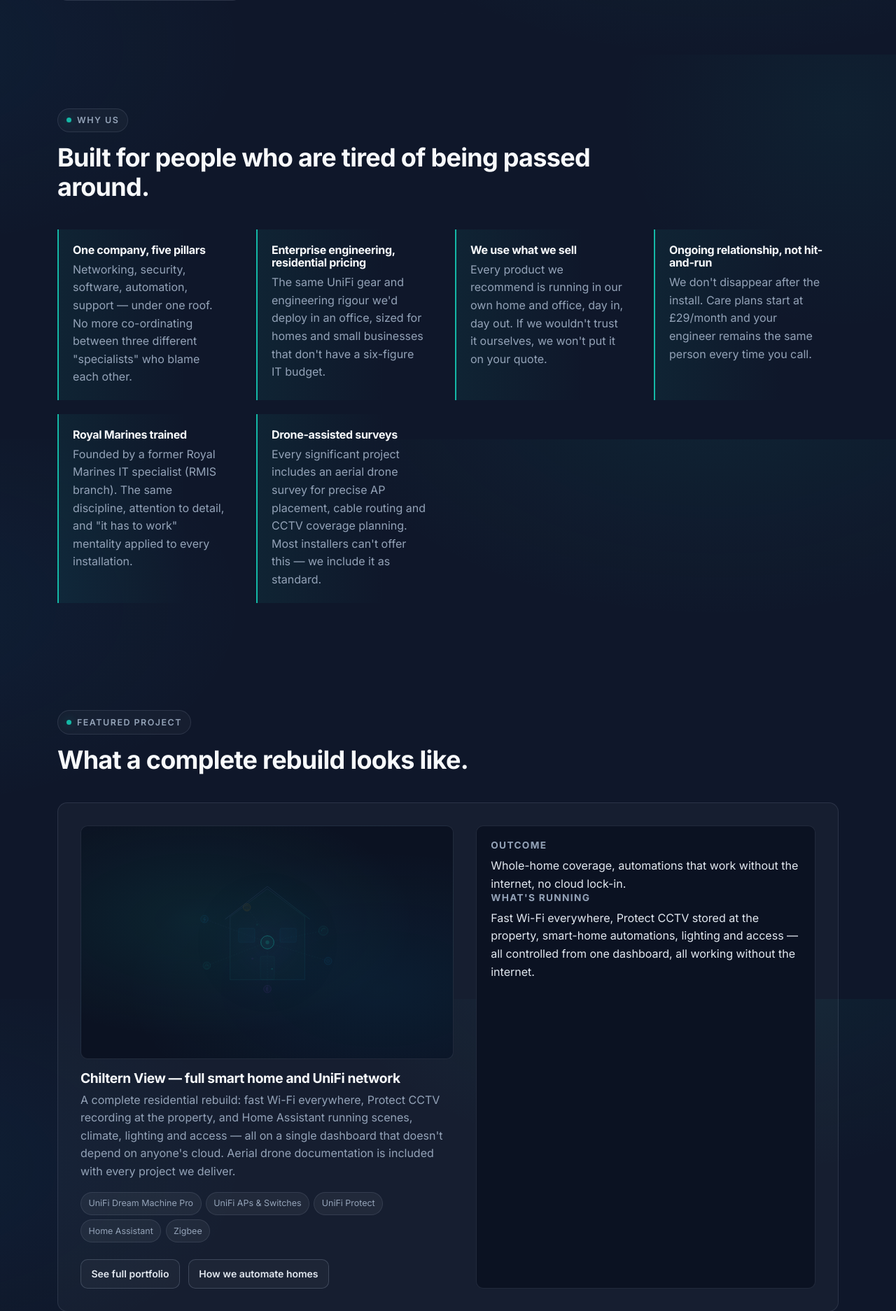
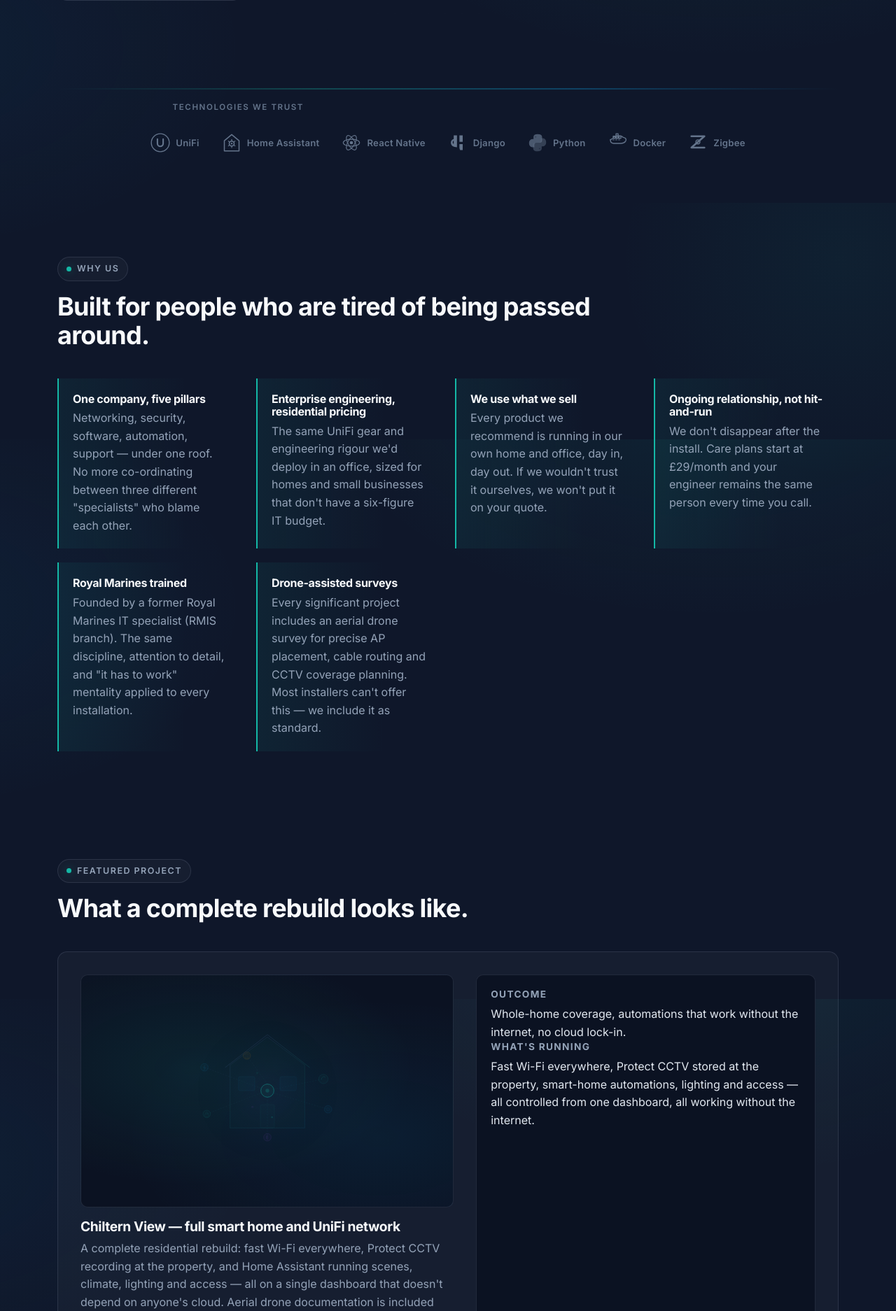
Before and after one commit to Comm4nd0/luma-tech-solutions, a Django app: page / in a window 1280 px wide. Shown: the part 1772-3646 px from the top of the page at 70% size. Run offline with Django 5.2, Linux system fonts and the light colour scheme.

Commit message:
feat: add technology partner logos across homepage and service pages
Add monochrome SVG brand icons for UniFi, Home Assistant, React Native,
Django, Python, Docker, Zigbee, Z-Wave, Matter, PostgreSQL, Caddy, and
Sonos. Homepage gets a "Technologies we trust" logo strip between the
pillar cards and the "Why us" section. Service pages get inline tech
logos relevant to each pillar (networking: UniFi; security: UniFi
Protect + Home Assistant; development: Django/Python/React/Docker/
PostgreSQL/Caddy; automation: HA/Zigbee/Z-Wave/Matter/UniFi/Sonos).

Co-Authored-By: Claude Opus 4.6 <noreply@anthropic.com>

```diff
--- a/static/css/site.css
+++ b/static/css/site.css
@@ -1199,6 +1199,66 @@ footer.site-footer {
 }
 .dot-grid > * { position: relative; z-index: 1; }
 
+/* ---------- tech logo strip ---------- */
+.tech-strip {
+  display: flex;
+  flex-wrap: wrap;
+  align-items: center;
+  justify-content: center;
+  gap: 1.25rem 2rem;
+  padding: 1.5rem 0;
+}
+.tech-strip-item {
+  display: flex;
+  align-items: center;
+  gap: 0.5rem;
+  color: var(--muted-2);
+  transition: color 250ms ease;
+  text-decoration: none;
+}
+.tech-strip-item:hover { color: var(--fg); }
+.tech-logo {
+  width: 28px;
+  height: 28px;
+  flex-shrink: 0;
+}
+.tech-strip-item span {
+  font-size: 0.82rem;
+  font-weight: 600;
+  letter-spacing: 0.02em;
+  white-space: nowrap;
+}
+.tech-strip-label {
+  font-size: 0.72rem;
+  text-transform: uppercase;
+  letter-spacing: 0.14em;
+  color: var(--muted-2);
+  font-weight: 600;
+  text-align: center;
+  margin-bottom: 0.25rem;
+}
+
+/* Service page inline tech logos */
+.tech-inline {
+  display: flex;
+  flex-wrap: wrap;
+  align-items: center;
+  gap: 0.75rem 1.25rem;
+  margin: 1rem 0;
+}
+.tech-inline-item {
+  display: flex;
+  align-items: center;
+  gap: 0.35rem;
+  color: var(--muted);
+  font-size: 0.82rem;
+  font-weight: 500;
+}
+.tech-inline-item .tech-logo {
+  width: 20px;
+  height: 20px;
+}
+
 /* ---------- accent divider line ---------- */
 .accent-line {
   height: 2px;
--- a/templates/home.html
+++ b/templates/home.html
@@ -45,6 +45,22 @@
     </div>
 
     {% include 'partials/_pillars.html' %}
+  </div>
+</section>
+
+<section class="tight">
+  <div class="container">
+    <hr class="accent-line">
+    <p class="tech-strip-label mt-2">Technologies we trust</p>
+    <div class="tech-strip fade-in">
+      <span class="tech-strip-item">{% include 'partials/_tech_logos.html' with name='ubiquiti' %}<span>UniFi</span></span>
+      <span class="tech-strip-item">{% include 'partials/_tech_logos.html' with name='home-assistant' %}<span>Home Assistant</span></span>
+      <span class="tech-strip-item">{% include 'partials/_tech_logos.html' with name='react' %}<span>React Native</span></span>
+      <span class="tech-strip-item">{% include 'partials/_tech_logos.html' with name='django' %}<span>Django</span></span>
+      <span class="tech-strip-item">{% include 'partials/_tech_logos.html' with name='python' %}<span>Python</span></span>
+      <span class="tech-strip-item">{% include 'partials/_tech_logos.html' with name='docker' %}<span>Docker</span></span>
+      <span class="tech-strip-item">{% include 'partials/_tech_logos.html' with name='zigbee' %}<span>Zigbee</span></span>
+    </div>
   </div>
 </section>
 
--- /dev/null
+++ b/templates/partials/_tech_logos.html
@@ -0,0 +1,28 @@
+{# Technology brand logos as monochrome SVGs. Use {% include 'partials/_tech_logos.html' with name='react' %}. #}
+{% if name == 'ubiquiti' %}
+<svg viewBox="0 0 24 24" fill="currentColor" aria-hidden="true" class="tech-logo"><circle cx="12" cy="12" r="11" fill="none" stroke="currentColor" stroke-width="1.2"/><path d="M8.5 7.5v5.5a3.5 3.5 0 0 0 7 0V7.5" fill="none" stroke="currentColor" stroke-width="1.8" stroke-linecap="round"/></svg>
+{% elif name == 'home-assistant' %}
+<svg viewBox="0 0 24 24" fill="currentColor" aria-hidden="true" class="tech-logo"><path d="M12 2L3 9.5V22h18V9.5L12 2z" fill="none" stroke="currentColor" stroke-width="1.3" stroke-linejoin="round"/><circle cx="12" cy="13" r="3" fill="none" stroke="currentColor" stroke-width="1.3"/><circle cx="12" cy="13" r="1" fill="currentColor"/><line x1="12" y1="10" x2="12" y2="8" stroke="currentColor" stroke-width="1" stroke-linecap="round"/><line x1="14.6" y1="11.5" x2="16" y2="10" stroke="currentColor" stroke-width="1" stroke-linecap="round"/><line x1="14.6" y1="14.5" x2="16" y2="16" stroke="currentColor" stroke-width="1" stroke-linecap="round"/><line x1="12" y1="16" x2="12" y2="18" stroke="currentColor" stroke-width="1" stroke-linecap="round"/><line x1="9.4" y1="14.5" x2="8" y2="16" stroke="currentColor" stroke-width="1" stroke-linecap="round"/><line x1="9.4" y1="11.5" x2="8" y2="10" stroke="currentColor" stroke-width="1" stroke-linecap="round"/></svg>
+{% elif name == 'react' %}
+<svg viewBox="0 0 24 24" fill="currentColor" aria-hidden="true" class="tech-logo"><circle cx="12" cy="12" r="2" fill="currentColor"/><ellipse cx="12" cy="12" rx="10" ry="4.2" fill="none" stroke="currentColor" stroke-width="1"/><ellipse cx="12" cy="12" rx="10" ry="4.2" fill="none" stroke="currentColor" stroke-width="1" transform="rotate(60 12 12)"/><ellipse cx="12" cy="12" rx="10" ry="4.2" fill="none" stroke="currentColor" stroke-width="1" transform="rotate(120 12 12)"/></svg>
+{% elif name == 'python' %}
+<svg viewBox="0 0 24 24" fill="none" stroke="currentColor" aria-hidden="true" class="tech-logo"><path d="M12 2C9.2 2 7.5 3.1 7.5 5v2h5v1h-7C3.6 8 2 9.8 2 12.5S3.6 17 5.5 17h2v-2.5c0-1.7 1.5-3 3-3h4c1.4 0 2.5-1.1 2.5-2.5V5c0-1.7-1.6-3-5-3zm-2.5 2a1 1 0 1 1 0 2 1 1 0 0 1 0-2z" fill="currentColor" opacity="0.7"/><path d="M12 22c2.8 0 4.5-1.1 4.5-3v-2h-5v-1h7c1.9 0 3.5-1.8 3.5-4.5S20.4 7 18.5 7h-2v2.5c0 1.7-1.5 3-3 3h-4c-1.4 0-2.5 1.1-2.5 2.5V19c0 1.7 1.6 3 5 3zm2.5-2a1 1 0 1 1 0-2 1 1 0 0 1 0 2z" fill="currentColor" opacity="0.45"/></svg>
+{% elif name == 'django' %}
+<svg viewBox="0 0 24 24" fill="currentColor" aria-hidden="true" class="tech-logo"><path d="M7 3h4v14.5c-2.1 0-4-.4-5.2-1.2C4.3 15.3 3.5 13.8 3.5 12c0-2.3 1.2-3.9 3.5-4.5V3zm0 6.5c-.8.4-1.2 1.1-1.2 2.1 0 1.3.7 2 2 2.3l-.8.1V9.5zM14 3h4v8h-4V3zm0 10.8h4V21h-3.3c-.2-.8-.5-1.8-.7-2.5V13.8z"/></svg>
+{% elif name == 'docker' %}
+<svg viewBox="0 0 24 24" fill="currentColor" aria-hidden="true" class="tech-logo"><path d="M13 4h2.5v2.5H13V4zM9.5 4H12v2.5H9.5V4zM6 4h2.5v2.5H6V4zM9.5 1H12v2.5H9.5V1zM2.5 9C2.5 9 3.5 7 6 6.5c0 0 .2-2 2.5-2.5h0c.2 0 .5-.5 1-.5h5c.5 0 1 .3 1.5.5 1.5.5 2 1.5 2 1.5 1 0 2.2.4 3 1.2.3.3.5.7.6 1.2 0 .1 0 .2.1.3 0 .5-.1 1-.3 1.5-.5 1-1.4 1.8-2.4 2.3-1.2.5-2.5.8-4 .8H6.5c-1.5 0-2.7-.5-3.3-1.5-.3-.5-.5-1.2-.5-2 0-.2 0-.3-.1-.4-.1-.3-.1-.5-.1-.9z" fill="none" stroke="currentColor" stroke-width="1.2" stroke-linejoin="round"/><rect x="5" y="7" width="2.5" height="2.3" rx=".4" fill="currentColor" opacity=".5"/><rect x="8.5" y="7" width="2.5" height="2.3" rx=".4" fill="currentColor" opacity=".5"/><rect x="12" y="7" width="2.5" height="2.3" rx=".4" fill="currentColor" opacity=".5"/><rect x="8.5" y="4" width="2.5" height="2.3" rx=".4" fill="currentColor" opacity=".5"/></svg>
+{% elif name == 'zigbee' %}
+<svg viewBox="0 0 24 24" fill="currentColor" aria-hidden="true" class="tech-logo"><path d="M4 4h16L4 18h16" fill="none" stroke="currentColor" stroke-width="2.2" stroke-linecap="round" stroke-linejoin="round"/><circle cx="12" cy="11" r="2.5" fill="none" stroke="currentColor" stroke-width="1.2"/></svg>
+{% elif name == 'zwave' %}
+<svg viewBox="0 0 24 24" fill="currentColor" aria-hidden="true" class="tech-logo"><path d="M3 6h18L3 18h18" fill="none" stroke="currentColor" stroke-width="2" stroke-linecap="round" stroke-linejoin="round"/><path d="M8 10h8L8 14h8" fill="none" stroke="currentColor" stroke-width="1.4" stroke-linecap="round" stroke-linejoin="round"/></svg>
+{% elif name == 'matter' %}
+<svg viewBox="0 0 24 24" fill="currentColor" aria-hidden="true" class="tech-logo"><circle cx="12" cy="6" r="2.5" fill="none" stroke="currentColor" stroke-width="1.3"/><circle cx="6" cy="16" r="2.5" fill="none" stroke="currentColor" stroke-width="1.3"/><circle cx="18" cy="16" r="2.5" fill="none" stroke="currentColor" stroke-width="1.3"/><line x1="12" y1="8.5" x2="7.5" y2="14" stroke="currentColor" stroke-width="1.2"/><line x1="12" y1="8.5" x2="16.5" y2="14" stroke="currentColor" stroke-width="1.2"/><line x1="8.5" y1="16" x2="15.5" y2="16" stroke="currentColor" stroke-width="1.2"/></svg>
+{% elif name == 'postgresql' %}
+<svg viewBox="0 0 24 24" fill="currentColor" aria-hidden="true" class="tech-logo"><path d="M17.5 3C14.5 3 13 4.5 12 6c-1-1.5-2.5-3-5.5-3C3.5 3 2 5.5 2 8.5c0 4 3 7 6 9.5l4 3 4-3c3-2.5 6-5.5 6-9.5C22 5.5 20.5 3 17.5 3z" fill="none" stroke="currentColor" stroke-width="0" opacity="0"/><ellipse cx="12" cy="9" rx="6" ry="5" fill="none" stroke="currentColor" stroke-width="1.2"/><ellipse cx="12" cy="9" rx="6" ry="5" fill="none" stroke="currentColor" stroke-width="1.2" transform="rotate(0 12 9)"/><path d="M18 9c0 3-1.5 9-3 11" fill="none" stroke="currentColor" stroke-width="1.2" stroke-linecap="round"/><path d="M15 20c1 0 3-.5 3-3" fill="none" stroke="currentColor" stroke-width="1.2" stroke-linecap="round"/><path d="M6 9c0 3 1.5 8 3 10" fill="none" stroke="currentColor" stroke-width="1.2" stroke-linecap="round"/><path d="M9 14.5v3c0 1-1 2.5-3 2.5" fill="none" stroke="currentColor" stroke-width="1.2" stroke-linecap="round"/><line x1="9" y1="9" x2="9" y2="13" stroke="currentColor" stroke-width="1" stroke-linecap="round"/><line x1="15" y1="9" x2="15" y2="14" stroke="currentColor" stroke-width="1" stroke-linecap="round"/></svg>
+{% elif name == 'caddy' %}
+<svg viewBox="0 0 24 24" fill="currentColor" aria-hidden="true" class="tech-logo"><path d="M12 2L3 7v10l9 5 9-5V7L12 2z" fill="none" stroke="currentColor" stroke-width="1.3" stroke-linejoin="round"/><path d="M12 22V12M3 7l9 5 9-5" fill="none" stroke="currentColor" stroke-width="1" stroke-linejoin="round" opacity=".5"/><circle cx="12" cy="10" r="2" fill="none" stroke="currentColor" stroke-width="1.2"/></svg>
+{% elif name == 'hue' %}
+<svg viewBox="0 0 24 24" fill="currentColor" aria-hidden="true" class="tech-logo"><circle cx="12" cy="10" r="5" fill="none" stroke="currentColor" stroke-width="1.3"/><path d="M12 5V2M12 18v-3M17 10h3M4 10h3" fill="none" stroke="currentColor" stroke-width="1" stroke-linecap="round"/><line x1="10" y1="18" x2="14" y2="18" stroke="currentColor" stroke-width="1.2" stroke-linecap="round"/><line x1="10.5" y1="20" x2="13.5" y2="20" stroke="currentColor" stroke-width="1.2" stroke-linecap="round"/><line x1="11" y1="15" x2="11" y2="18" stroke="currentColor" stroke-width="1" stroke-linecap="round"/><line x1="13" y1="15" x2="13" y2="18" stroke="currentColor" stroke-width="1" stroke-linecap="round"/></svg>
+{% elif name == 'sonos' %}
+<svg viewBox="0 0 24 24" fill="currentColor" aria-hidden="true" class="tech-logo"><path d="M6 8a8 8 0 0 1 12 0" fill="none" stroke="currentColor" stroke-width="1.3" stroke-linecap="round"/><path d="M8 11a5 5 0 0 1 8 0" fill="none" stroke="currentColor" stroke-width="1.3" stroke-linecap="round"/><path d="M10 14a2.5 2.5 0 0 1 4 0" fill="none" stroke="currentColor" stroke-width="1.3" stroke-linecap="round"/><rect x="7" y="16" width="10" height="5" rx="2" fill="none" stroke="currentColor" stroke-width="1.2"/></svg>
+{% endif %}
--- a/templates/services/networking.html
+++ b/templates/services/networking.html
@@ -26,6 +26,9 @@
     <div class="service-grid">
       <div>
         <h2>Why UniFi</h2>
+        <div class="tech-inline">
+          <span class="tech-inline-item">{% include 'partials/_tech_logos.html' with name='ubiquiti' %} Ubiquiti UniFi</span>
+        </div>
         <p class="lede">
           UniFi gives you one dashboard for your Wi-Fi, switching, routing
           and (optionally) CCTV. It's reliable, repairable, and you
--- a/templates/services/security.html
+++ b/templates/services/security.html
@@ -27,6 +27,10 @@
     <div class="service-grid">
       <div>
         <h2>CCTV &amp; video surveillance</h2>
+        <div class="tech-inline">
+          <span class="tech-inline-item">{% include 'partials/_tech_logos.html' with name='ubiquiti' %} UniFi Protect</span>
+          <span class="tech-inline-item">{% include 'partials/_tech_logos.html' with name='home-assistant' %} Home Assistant</span>
+        </div>
         <p>
           We design and install <strong>UniFi Protect</strong> CCTV — a
           local-recording system with no monthly cloud subscription. Footage
```
Also changed, not shown: templates/services/automation.html (+8 -0 lines), templates/services/development.html (+8 -0 lines).
